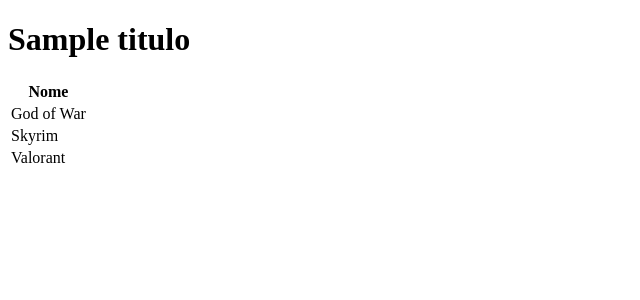
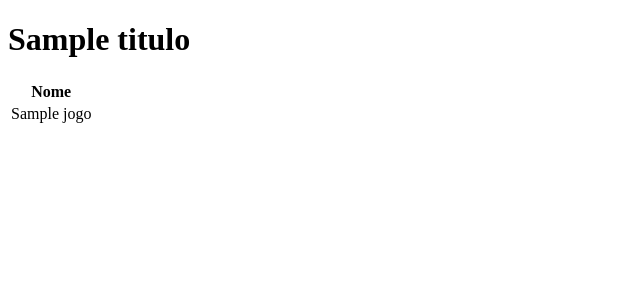
Before and after one commit to leondaros/jogoteca, a Flask app: template templates/lista.html in a window 1280 px wide. Shown: the top 300 px of the page, without its empty margins (0-640 px from the left). Run offline with Flask 3, Linux system fonts and the light colour scheme; the template is opened without the code that fills it: most values are stand-ins (such as "Sample title", 1, 10 or a date in 2020).

Commit message:
Creating a dynamic list

```diff
--- a/jogoteca.py
+++ b/jogoteca.py
@@ -5,6 +5,7 @@ app = Flask(__name__)
 
 @app.route('/inicio')
 def ola():
-    return render_template('lista.html')
+    lista=['Tetris', 'Skyrim', 'Crash']
+    return render_template('lista.html', titulo='Jogos', jogos=lista)
 
 app.run()
--- a/templates/lista.html
+++ b/templates/lista.html
@@ -17,15 +17,11 @@
                 </tr>
             </thead>
             <tbody>
+                {% for jogo in jogos %}
                 <tr>
-                    <td>God of War</td>
+                    <td>{{jogo}}</td>
                 </tr>
-                <tr>
-                    <td>Skyrim</td>
-                </tr>
-                <tr>
-                    <td>Valorant</td>
-                </tr>
+                {% endfor %}
             </tbody>
         </table>
     </div>
```
Also changed, not shown: 1 other file.
